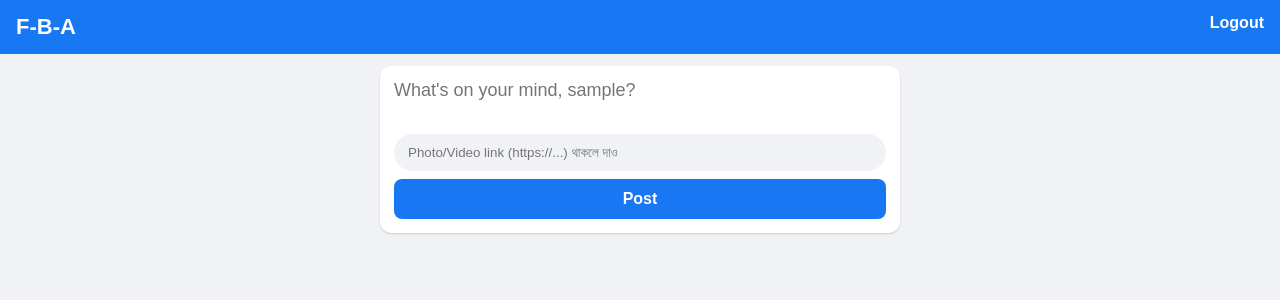
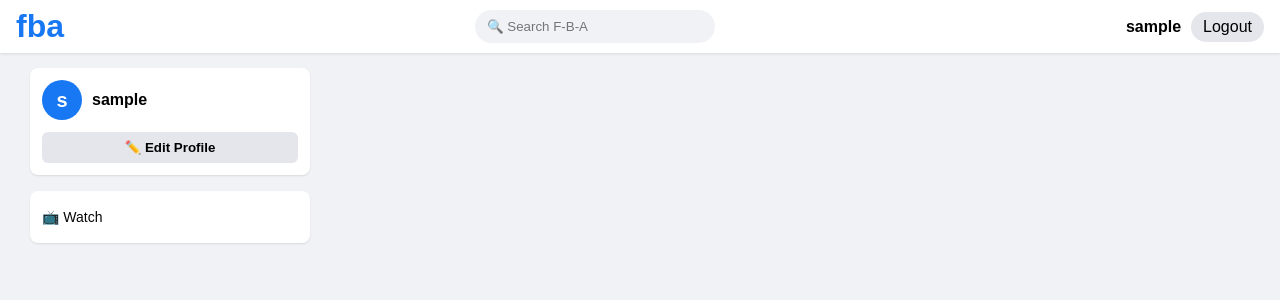
Before and after one commit to rabbytasin683-debug/F-B-A, a Flask app: page / in a window 1280 px wide. Shown: the top 300 px of the page. Run offline with Flask 3, Linux system fonts and the light colour scheme; the visitor is signed in with stand-in values (Sample User, id 1); data that the repository does not hold is empty.

Commit message:
Update home.html

```diff
--- a/templates/home.html
+++ b/templates/home.html
@@ -1,42 +1,56 @@
 <!DOCTYPE html>
-<html><head><meta name="viewport" content="width=device-width, initial-scale=1">
+<html>
+<head>
+<meta name="viewport" content="width=device-width, initial-scale=1">
+<title>F-B-A</title>
 <style>
-*{margin:0;padding:0;box-sizing:border-box;font-family:Arial}
-body{background:#f0f2f5}
-.nav{background:#1877f2;color:#fff;padding:14px 16px;display:flex;justify-content:space-between;position:sticky;top:0;z-index:10}
-.nav a{color:#fff;text-decoration:none;font-weight:bold}
-.card{background:#fff;max-width:520px;margin:12px auto;border-radius:12px;padding:14px;box-shadow:0 1px 2px rgba(0,0,0,.15)}
-textarea{width:100%;border:0;outline:0;font-size:18px;resize:none}
-.input{width:100%;background:#f0f2f5;border:0;padding:11px 14px;border-radius:20px;margin:8px 0}
-.btn{width:100%;background:#1877f2;color:#fff;border:0;padding:11px;border-radius:8px;font-weight:bold;font-size:16px}
-.post{max-width:520px;margin:12px auto;background:#fff;border-radius:12px;padding:14px;box-shadow:0 1px 2px rgba(0,0,0,.15)}
+*{margin:0;padding:0;box-sizing:border-box}
+body{background:#f0f2f5;font-family:Arial}
+.nav{background:#fff;position:sticky;top:0;z-index:10;display:flex;justify-content:space-between;align-items:center;padding:8px 16px;box-shadow:0 1px 3px rgba(0,0,0,.1)}
+.logo{color:#1877f2;font-size:32px;font-weight:bold}
+.nav input{background:#f0f2f5;border:0;padding:9px 12px;border-radius:20px;width:240px;outline:none}
+.layout{display:flex;max-width:1250px;margin:0 auto;gap:20px;padding:15px}
+.left,.right{width:280px;position:sticky;top:70px;height:fit-content}
+.center{flex:1;max-width:590px;margin:0 auto}
+.card{background:#fff;border-radius:8px;box-shadow:0 1px 2px rgba(0,0,0,.1);padding:12px;margin-bottom:16px}
+.pro{display:flex;align-items:center;gap:10px}
+.avatar{width:40px;height:40px;background:#1877f2;color:#fff;border-radius:50%;display:flex;align-items:center;justify-content:center;font-weight:bold;font-size:20px}
+.btn{border:0;border-radius:6px;padding:8px 12px;font-weight:bold;cursor:pointer}
+.btn-blue{background:#1877f2;color:#fff;width:100%;padding:10px;font-size:16px}
+.btn-gray{background:#e4e6eb;width:100%}
+textarea{width:100%;border:0;outline:none;font-size:18px;resize:none;background:#f0f2f5;border-radius:20px;padding:10px 14px;margin-top:10px}
+.post{padding:12px}
 .post.u{font-weight:bold}
-.post.t{color:#65676b;font-size:12px;margin:2px 0 8px}
-.post.c{font-size:15px;line-height:1.4}
-.post img,.post video{width:100%;border-radius:10px;margin-top:10px;max-height:500px;object-fit:cover}
-</style></head><body>
-<div class="nav"><div style="font-weight:900;font-size:22px">F-B-A</div><a href="/logout">Logout</a></div>
+.post.t{color:#65676b;font-size:12px}
+.post.c{margin:10px 0;font-size:15px;line-height:1.4}
+.post img,.post video{width:100%;border-radius:8px;margin-top:8px;max-height:600px;object-fit:cover}
+.actions{display:flex;border-top:1px solid #ddd;margin-top:10px;padding-top:6px}
+.actions button{flex:1;background:none;border:0;padding:8px;color:#65676b;font-weight:bold;cursor:pointer;border-radius:4px}
+.actions button:hover{background:#f2f2f2}
+#previewImg{width:100%;border-radius:8px;margin-top:10px;display:none}
+@media(max-width:900px){.left,.right{display:none}.nav input{width:120px}}
+</style>
+</head>
+<body>
 
-<div class="card">
-<form method="POST" action="/post">
-<textarea name="content" rows="2" placeholder="What's on your mind, {{user}}?"></textarea>
-<input class="input" name="media" placeholder="Photo/Video link (https://...) থাকলে দাও">
-<button class="btn">Post</button>
-</form>
+<div class="nav">
+<div class="logo">fba</div>
+<input placeholder="🔍 Search F-B-A">
+<div style="display:flex;gap:10px;align-items:center">
+<span style="font-weight:bold">{{user}}</span>
+<a href="/logout" style="text-decoration:none;color:#fff;background:#e4e6eb;color:#000;padding:6px 12px;border-radius:20px">Logout</a>
+</div>
 </div>
 
-{% for p in posts %}
-<div class="post">
-<div class="u">{{p[1]}}</div>
-<div class="t">{{p[4]}}</div>
-<div class="c">{{p[2]}}</div>
-{% if p[3] %}
-  {% if '.mp4' in p[3] or 'video' in p[3] %}
-    <video controls src="{{p[3]}}"></video>
-  {% else %}
-    <img src="{{p[3]}}">
-  {% endif %}
-{% endif %}
+<div class="layout">
+<div class="left">
+<div class="card">
+<div class="pro"><div class="avatar">{{user[0]}}</div><b>{{user}}</b></div>
+<button onclick="document.getElementById('editPro').style.display='block'" class="btn btn-gray" style="margin-top:12px">✏️ Edit Profile</button>
+<div id="editPro" style="display:none;margin-top:10px;border-top:1px solid #ddd;padding-top:10px">
+<p style="font-size:13px;color:#65676b">Profile Edit (Soon you can add bio, cover photo)</p>
+<input placeholder="Write your bio" style="width:100%;padding:8px;margin-top:6px;border:1px solid #ccc;border-radius:6px">
+<button class="btn btn-blue" style="margin-top:6px" onclick="alert('Profile Updated! (Demo)')">Save</button>
 </div>
-{% endfor %}
-</body></html>
+</div>
+<div class="card" style="font-size:14px;color:#050505;line-height:2">📺 Watch
```
